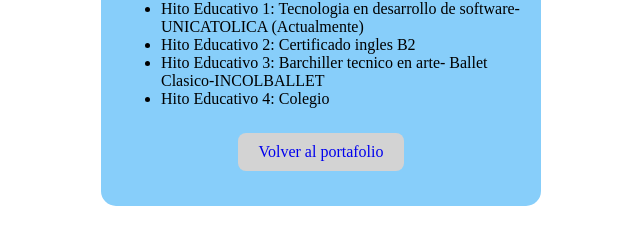
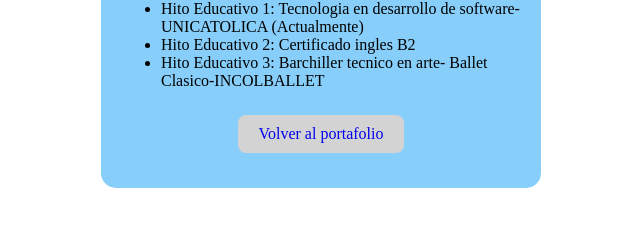
Before and after one commit to arcelina05/Vanilla_Avatar, a plain HTML site: page education.html in a window 1280 px wide. Shown: the part 127-372 px from the top of the page, without its empty margins (319-959 px from the left). Drawn offline with Linux system fonts and the light colour scheme.

Commit message:
Subo proyecto avatar2

```diff
--- a/education.html
+++ b/education.html
@@ -12,7 +12,6 @@
             <li>Hito Educativo 1: Tecnologia en desarrollo de software- UNICATOLICA (Actualmente)</li>
             <li>Hito Educativo 2: Certificado ingles B2</li>
             <li>Hito Educativo 3: Barchiller tecnico en arte- Ballet Clasico-INCOLBALLET</li>
-            <li>Hito Educativo 4: Colegio</li>
         </ul>
         <a href="./index.html" class="link-card">Volver al portafolio</a>
     </div>
```
